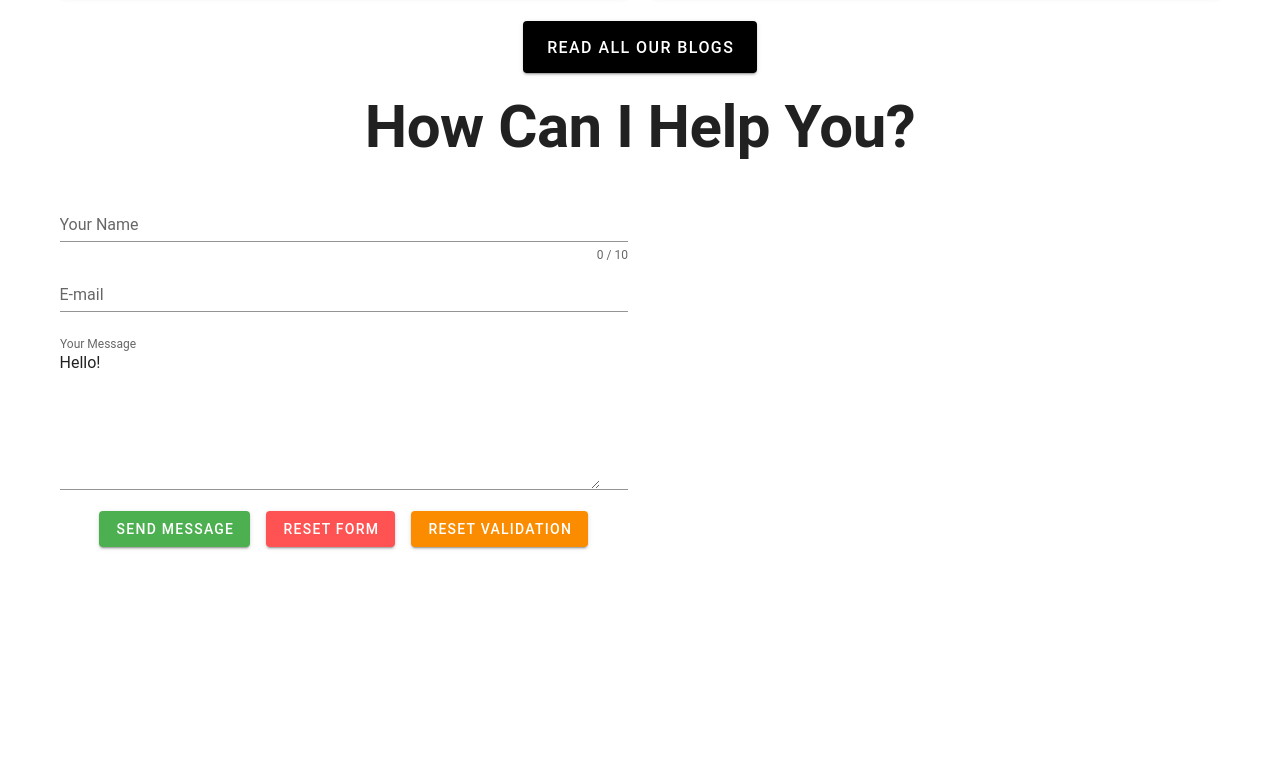
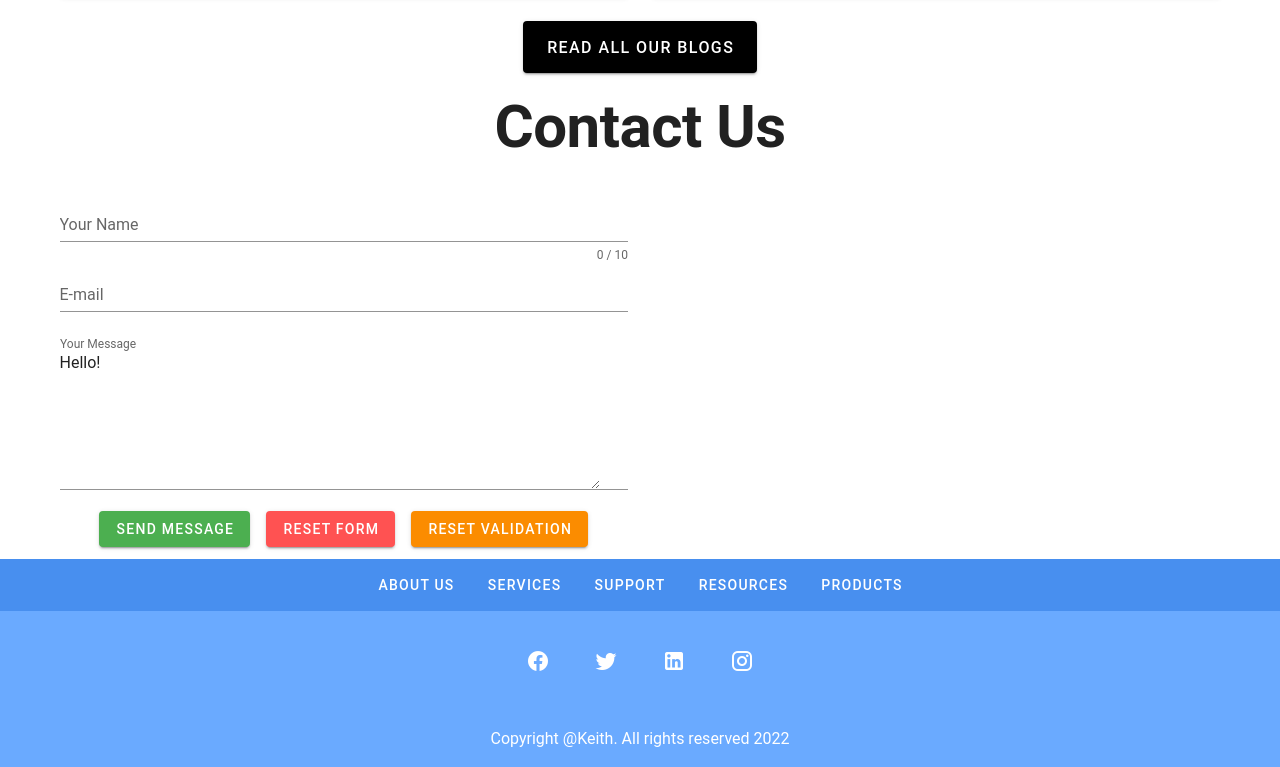
Before and after one commit to edcsu/photographer-showcase, a Vue app: page / in a window 1280 px wide. Shown: the part 4079-4846 px from the top of the page. Before the commit the page ends 4638 px from the top, so only its background shows below. Built offline with nearby package versions, Linux system fonts and the light colour scheme; the HTML template or start-up script is replaced by a standard one.

Commit message:
feat: added footer

```diff
--- a/package.json
+++ b/package.json
@@ -1,6 +1,6 @@
 {
   "name": "photographer-showcase",
-  "version": "0.1.10",
+  "version": "0.1.11",
   "private": true,
   "scripts": {
     "serve": "vue-cli-service serve",
--- a/src/App.vue
+++ b/src/App.vue
@@ -44,11 +44,14 @@
       <LatestBlogsSection />
       <MessageSection />
     </v-main>
+
+    <FooterSection />
   </v-app>
 </template>
 
 <script>
 import ClientsSection from './components/ClientsSection';
+import FooterSection from './components/FooterSection';
 import HeroSection from './components/HeroSection';
 import InquirySection from './components/InquirySection';
 import LatestBlogsSection from './components/LatestBlogsSection';
@@ -64,6 +67,7 @@ export default {
 
   components: {
     ClientsSection,
+    FooterSection,
     HeroSection,
     InquirySection,
     LatestBlogsSection,
--- /dev/null
+++ b/src/components/FooterSection.vue
@@ -0,0 +1,67 @@
+<template>
+  <v-footer
+    color="primary lighten-1"
+    padless
+  >
+    <v-row
+      justify="center"
+      no-gutters
+    >
+      <v-btn
+        v-for="link in links"
+        :key="link"
+        color="white"
+        text
+        rounded
+        class="my-2"
+      >
+        {{ link }}
+      </v-btn>
+      <v-col
+        class="primary lighten-2 py-4 text-center white--text"
+        cols="12"
+      >
+        <v-card-text>
+        <v-btn
+          v-for="icon in icons"
+          :key="icon"
+          class="mx-4 white--text"
+          icon
+        >
+          <v-icon size="24px">
+            {{ icon }}
+          </v-icon>
+        </v-btn>
+      </v-card-text>
+      </v-col>
+      <v-col
+        class="primary lighten-2 py-4 text-center white--text"
+        cols="12"
+      >
+        Copyright @Keith. All rights reserved {{ new Date().getFullYear() }}
+      </v-col>
+    </v-row>
+  </v-footer>
+</template>
+
+<script>
+  export default {
+    name: 'FooterSection',
+
+    data: () => ({
+      links: [
+        'About Us',
+        'Services',
+        'Support',
+        'Resources',
+        'Products',
+      ],
+      icons: [
+        'mdi-facebook',
+        'mdi-twitter',
+        'mdi-linkedin',
+        'mdi-instagram',
+      ],
+    }),
+  }
+</script>
--- a/src/components/MessageSection.vue
+++ b/src/components/MessageSection.vue
@@ -3,7 +3,7 @@
     <v-row class="text-center">
       <v-col class="" cols="12">
         <h1 class="display-3 font-weight-bold mb-3">
-          How Can I Help You?
+          Contact Us
         </h1>
       </v-col>
     </v-row>
```
